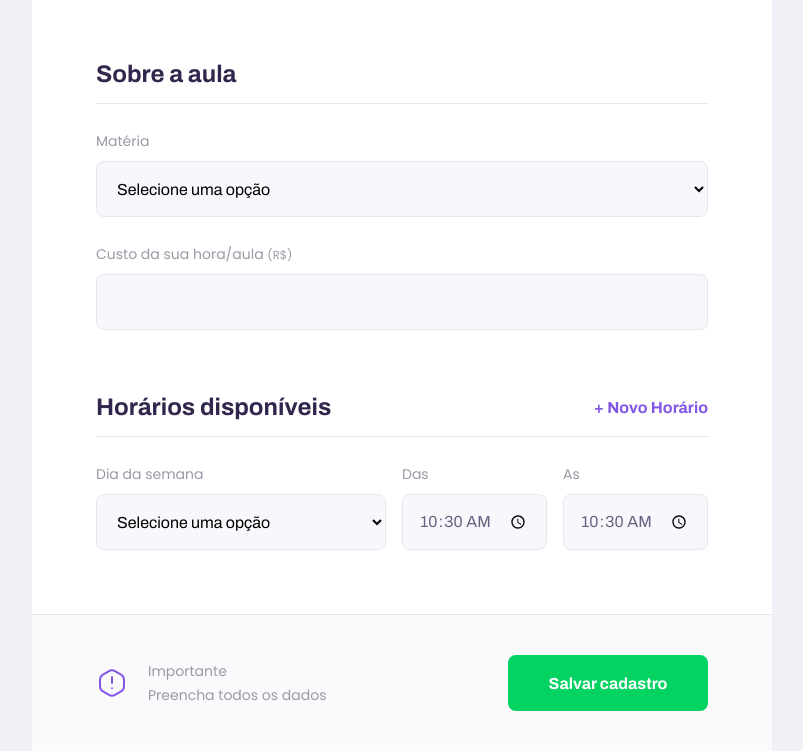
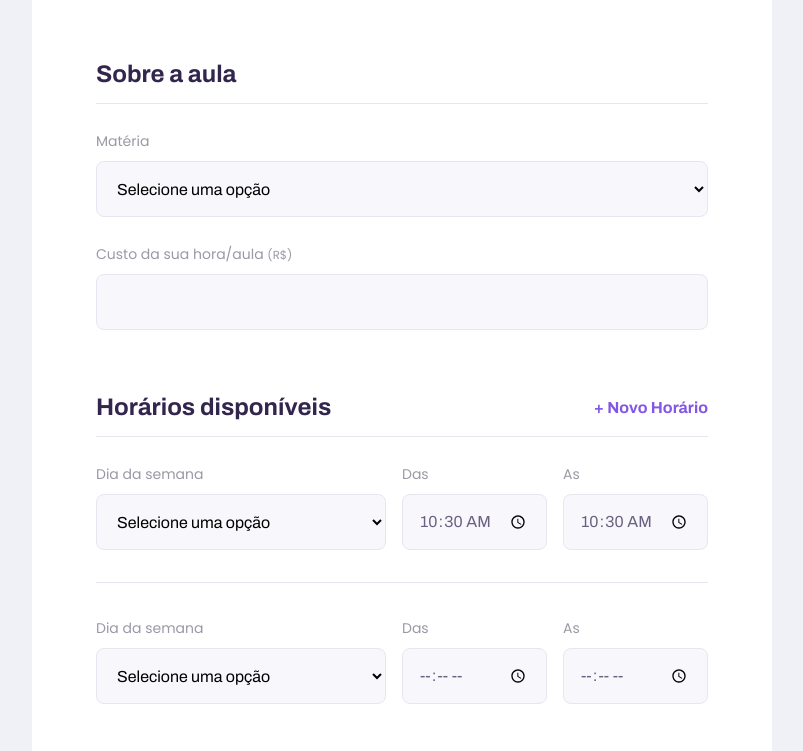
Before and after one commit to CabanillasHD/Proffy-Vanilla, a plain HTML site: page give-classes.html in a window 1280 px wide. Both pictures are taken after typing "10:30", "10:30" into the empty fields and a click on the button "+ Novo Horário". Shown: the part 981-1732 px from the top of the page, without its empty margins (238-1041 px from the left). Drawn offline with Linux system fonts and the light colour scheme.

Commit message:
Duplicate Fields with JS

```diff
--- /dev/null
+++ b/scripts/addField.js
@@ -0,0 +1,27 @@
+//Procurar o botao
+document.querySelector("#add-time")
+    .addEventListener('click', cloneField);
+// document.querySelector("#add-time").onclick = cloneField;
+//Quando clicar no botao
+
+//Executar uma ação
+function cloneField() {
+    console.log("Cheguei aqui");
+
+    //Duplicar os campos. Que campos ?
+    const newFieldContainer = document.querySelector(".schedule-item").cloneNode(true) //boolean: true or false
+
+    //limpar os campos, que campos ?
+    const fields = newFieldContainer.querySelectorAll('input')
+
+    // fields[0].value = ""
+    // fields[1].value = ""
+
+    fields.forEach(function(field){
+        field.value = ""
+    })
+
+    //Colocar na página, onde ?
+    document.querySelector("#schedule-items").appendChild(newFieldContainer)
+
+}
--- a/styles/partials/page-give-classes.css
+++ b/styles/partials/page-give-classes.css
@@ -45,6 +45,7 @@
 #page-give-classes fieldset legend button {
     background: none;
     border: 0;
+    outline: 0;
 
     color: var(--color-primary);
 
@@ -52,7 +53,7 @@
 
     cursor: pointer;
 
-    transition: 0.2;
+    transition: 0.2s;
 }
 
 #page-give-classes fieldset legend button:hover {
```
